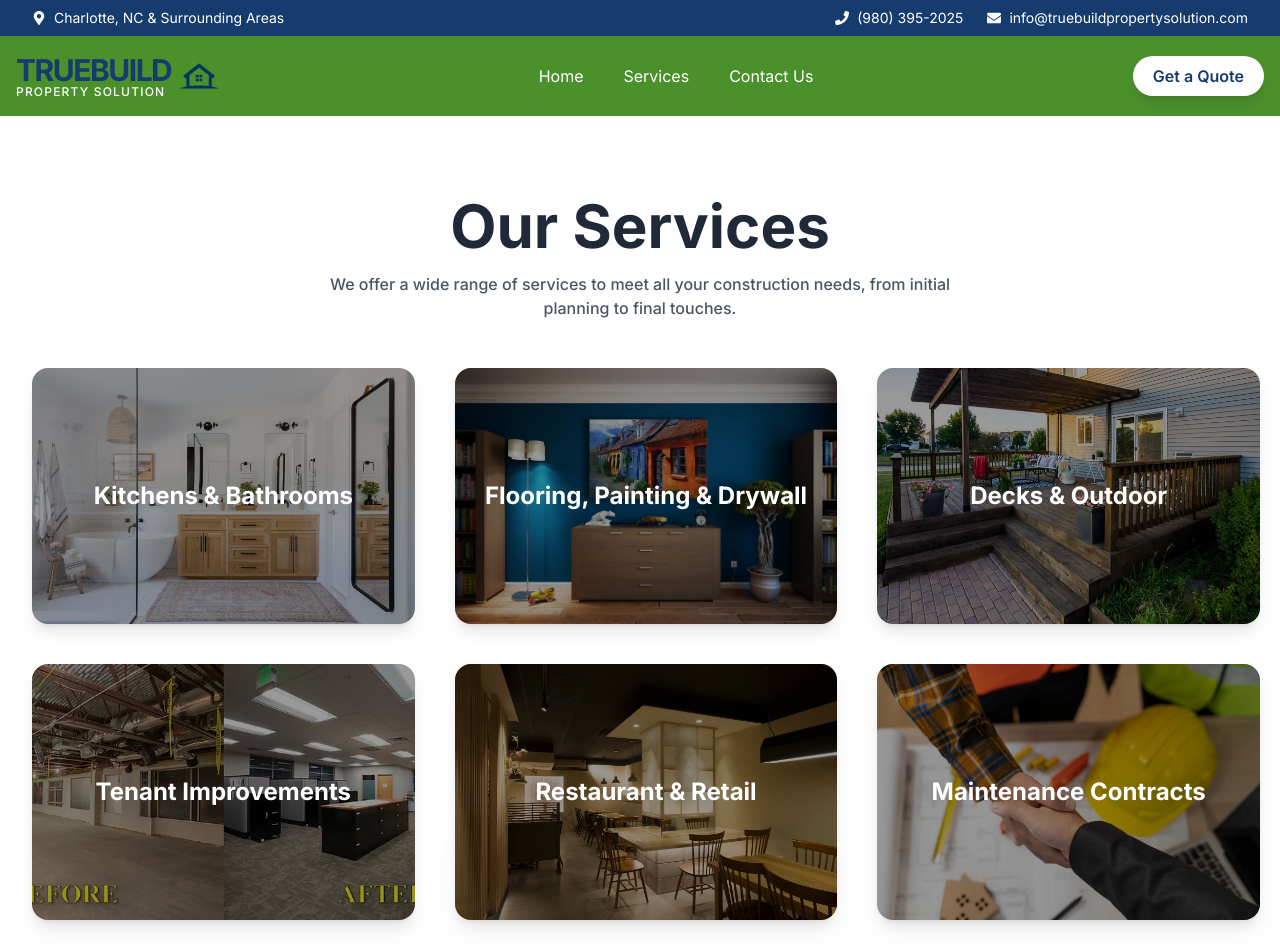
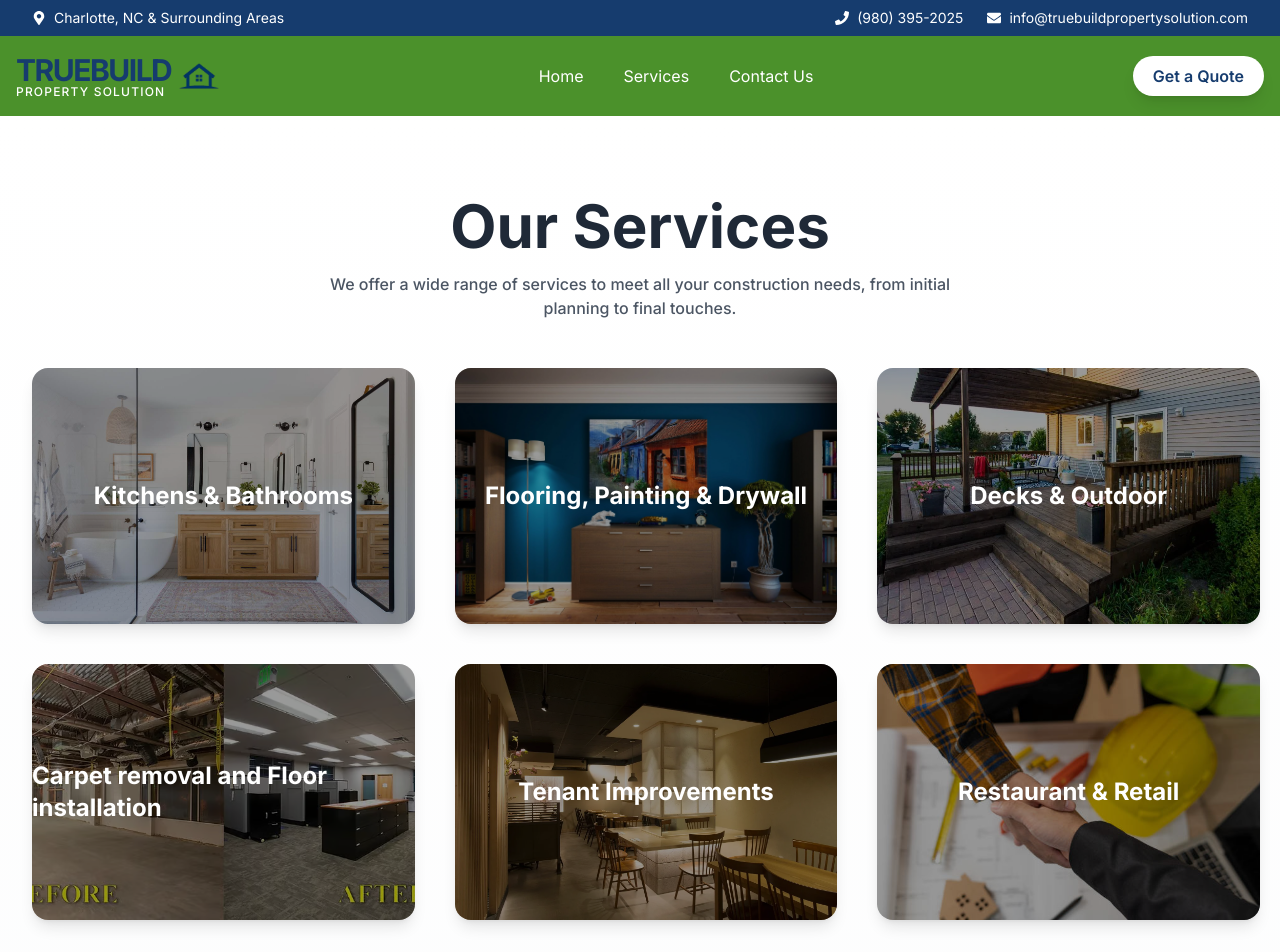
Before and after one commit to AbdulRehman-saq/trurebuildwebsite, a React (Vite) app: page /services in a window 1280 px wide. Shown: the top 952 px of the page. Built offline with nearby package versions, Linux system fonts and the light colour scheme.

Commit message:
Updated contact form with EmailJS integration

```diff
--- a/src/pages/Services.jsx
+++ b/src/pages/Services.jsx
@@ -39,20 +39,21 @@ const Services = () => {
       image: service3Image // Use the imported variable
     },
     {
+      title: "Carpet removal and Floor installation",
+      description: "Seamless carpet removal and professional floor installation services that refresh and transform interior spaces.",
+      image: service4Image // Use the imported variable
+    },
+    {
       title: "Tenant Improvements",
       description: "From office buildouts to reconfigurations, ADA updates, and finish upgrades — we tailor spaces for style and efficiency.",
-      image: service4Image // Use the imported variable
+      image: service5Image // Use the imported variable
     },
     {
       title: "Restaurant & Retail",
       description: "Light remodels, custom millwork, BOH improvements, and dining area refreshes to elevate both function and guest experience.",
-      image: service5Image // Use the imported variable
-    },
-    {
-      title: "Maintenance Contracts",
-      description: "Ongoing repairs, punch list completion, and seasonal upkeep services that keep properties in top condition.",
       image: service6Image // Use the imported variable
     },
+
   ];
 
   const projects = [
```
